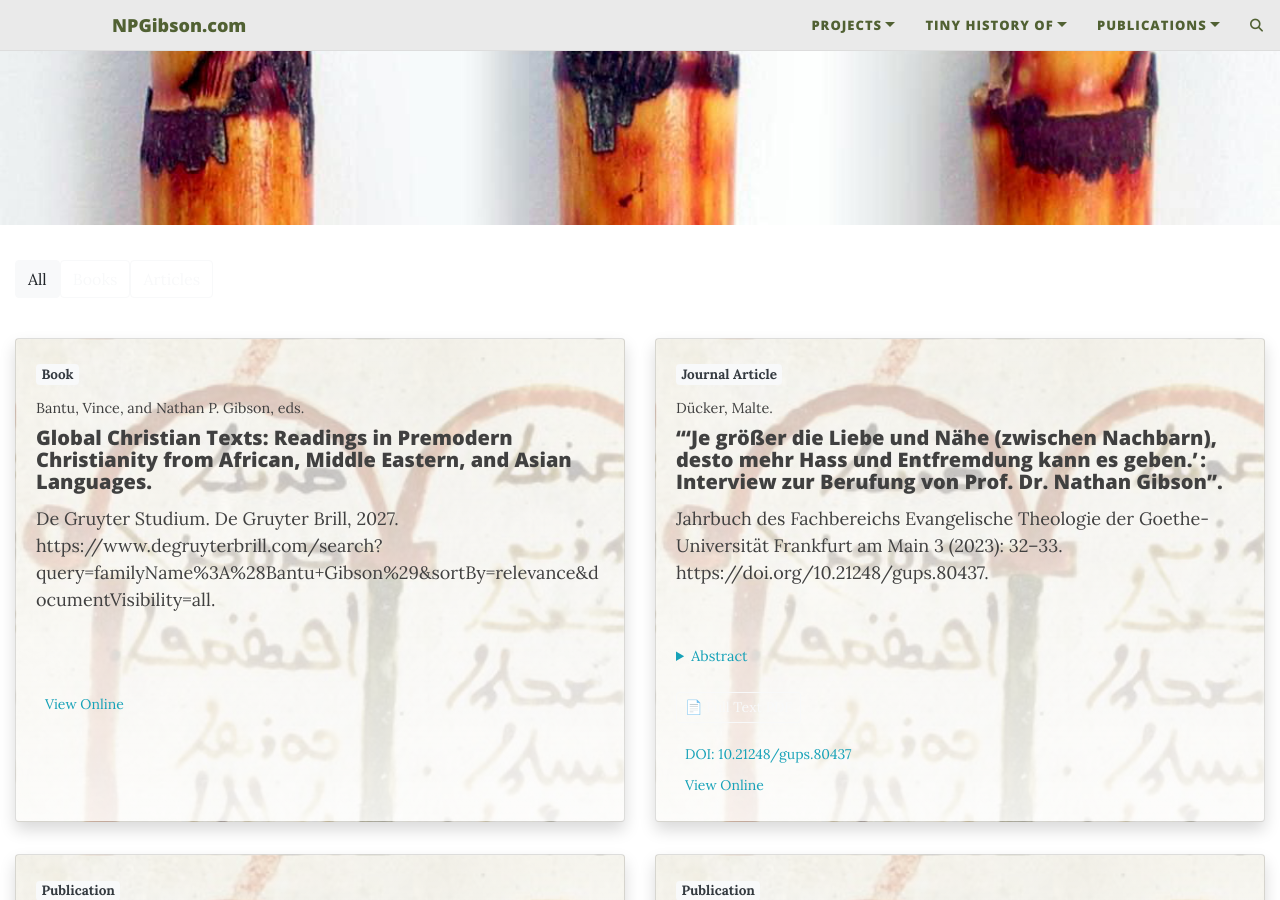
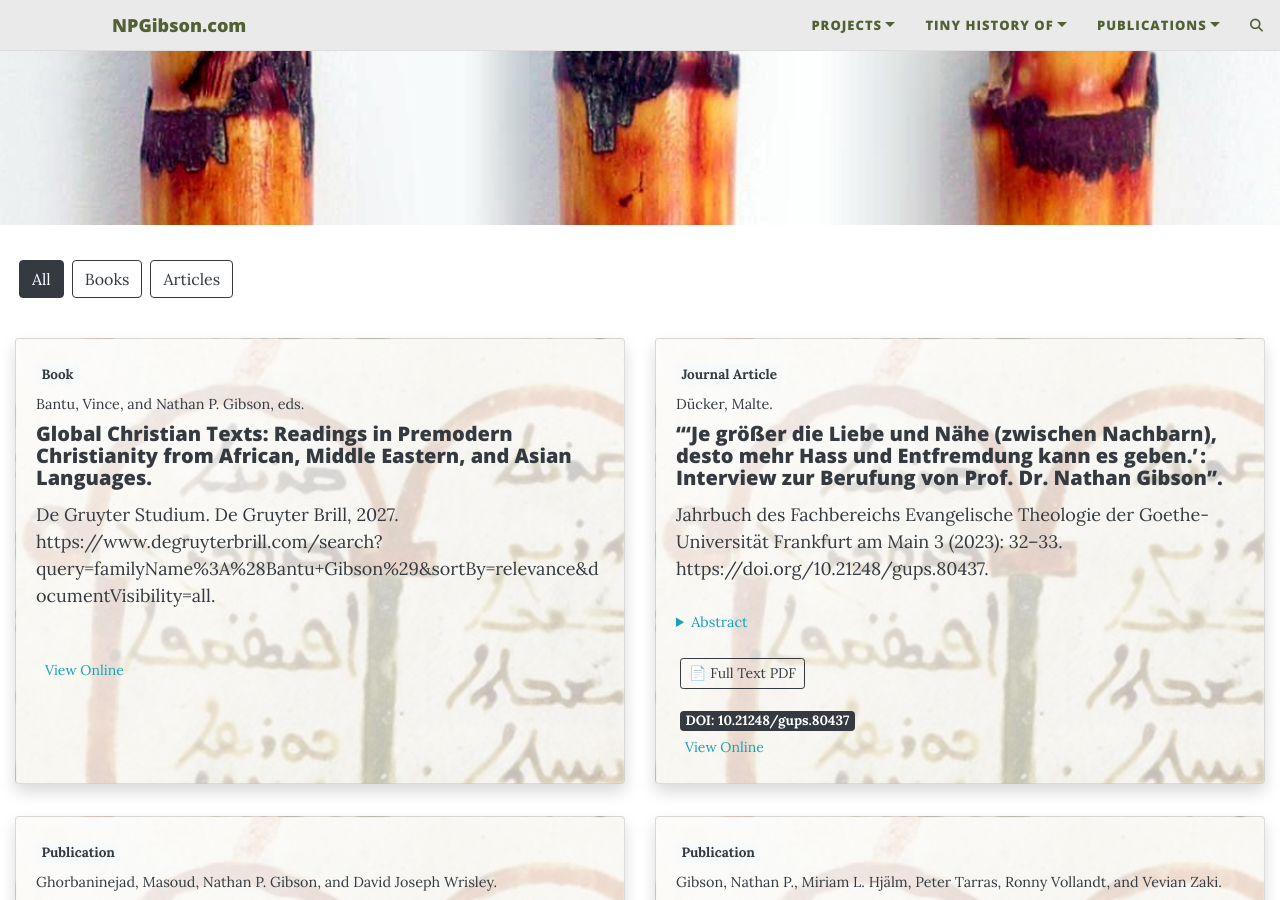
Before and after one commit to nathangibson/nathangibson.github.io, a Jekyll site: the page built from publications.md, in a window 1280 px wide and 900 px high, scrolled down 504 px. Built offline with Jekyll 4.4.1, drawn with Linux system fonts in a browser that asks for light colours; comment, search, counter and statistics services are not loaded.

Commit message:
Style publications list

```diff
--- a/_includes/publications-list.html
+++ b/_includes/publications-list.html
@@ -5,9 +5,9 @@
 <div class="publications-container">
   <!-- Filter buttons -->
   <div class="publications-filters d-flex gap-3 flex-wrap mb-4">
-    <button class="btn btn-outline-light publication-filter fw-medium active" data-filter="all">All</button>
-    <button class="btn btn-outline-light publication-filter fw-medium" data-filter="book">Books</button>
-    <button class="btn btn-outline-light publication-filter fw-medium" data-filter="article-journal">Articles</button>
+    <button class="btn btn-outline-dark mx-1 publication-filter fw-medium active" data-filter="all">All</button>
+    <button class="btn btn-outline-dark mx-1 publication-filter fw-medium" data-filter="book">Books</button>
+    <button class="btn btn-outline-dark mx-1 publication-filter fw-medium" data-filter="article-journal">Articles</button>
   </div>
 
   <!-- Publications grid -->
@@ -24,7 +24,8 @@
         {%- endfor -%}
       {%- endcapture -%}
         <div class="pub-item col-12 col-lg-6 py-3" data-type="{{ pub.type }}">
-          <div class="card h-100 rounded-4 shadow" style="background-image: linear-gradient(rgba(255, 255, 255, 0.6), rgba(255, 255, 255, 0.9)), url('{{ cover-img | default: "/img/nhsl-banner.png" }}'); background-size: cover;">
+          <a href="{{ pub.URL | default: '#' }}" class="text-decoration-none text-dark" target="_blank">
+            <div class="card h-100 rounded-4 shadow" style="background-image: linear-gradient(to top left, rgba(255, 255, 255, 0.6), rgba(255, 255, 255, 0.9)), url('{{ cover-img | default: "/img/nhsl-banner.png" }}'); background-size: cover;">
               <div class="card-body d-flex flex-column">
                 {%- capture pub_type -%}
                 {%- if pub.type == 'book' -%}Book{%- elsif pub.type == 'article-journal' -%}Journal Article{%- else -%}Publication{%- endif -%}
@@ -59,7 +60,7 @@
                 <div class="publication-attachments mt-auto pt-2">
                   <div class="d-flex flex-wrap gap-2">
                     {%- for attachment in pub.attachments -%}
-                  <a href="{{ attachment.url }}" class="btn btn-sm btn-outline-light" target="_blank" rel="noopener noreferrer">
+                    <a href="{{ attachment.url }}" class="btn btn-sm btn-outline-dark mx-1" target="_blank" rel="noopener noreferrer">
                       {%- if attachment.type == 'pdf' -%}
                         📄 {{ attachment.title | default: 'PDF' }}
                       {%- else -%}
@@ -75,7 +76,7 @@
                 {%- if pub.DOI or pub.URL -%}
                 <div class="mt-2 pt-2">
                   {%- if pub.DOI -%}
-                <a href="https://doi.org/{{ pub.DOI }}" class="btn btn-sm btn-link text-info ps-0" target="_blank" rel="noopener noreferrer">
+                  <a href="https://doi.org/{{ pub.DOI }}" class="badge badge-dark mx-1" target="_blank" rel="noopener noreferrer">
                     DOI: {{ pub.DOI }}
                   </a><br/>
                   {%- endif -%}
@@ -88,6 +89,7 @@
                 {%- endif -%}
               </div>
             </div>
+          </a>
         </div>
       {% endif %}
     {% endfor %}
```
Lines whose indentation alone changed are shown as unchanged.
